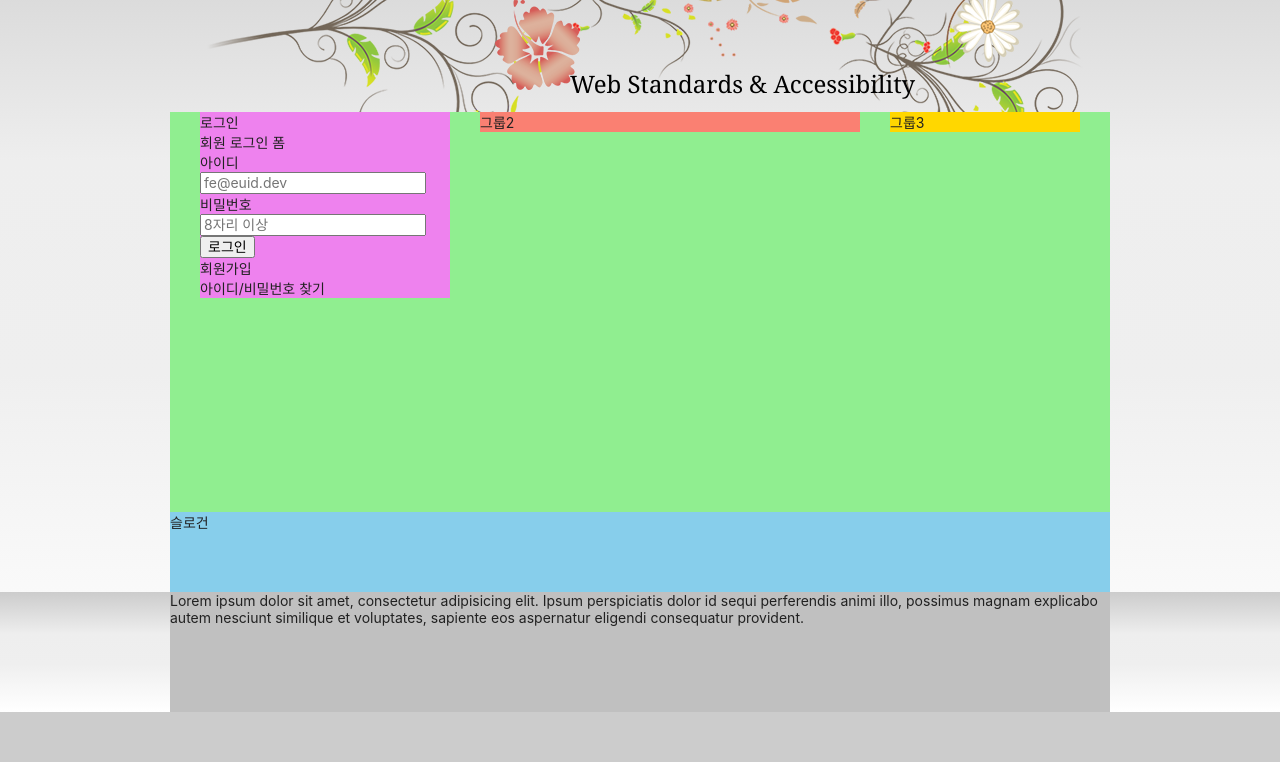
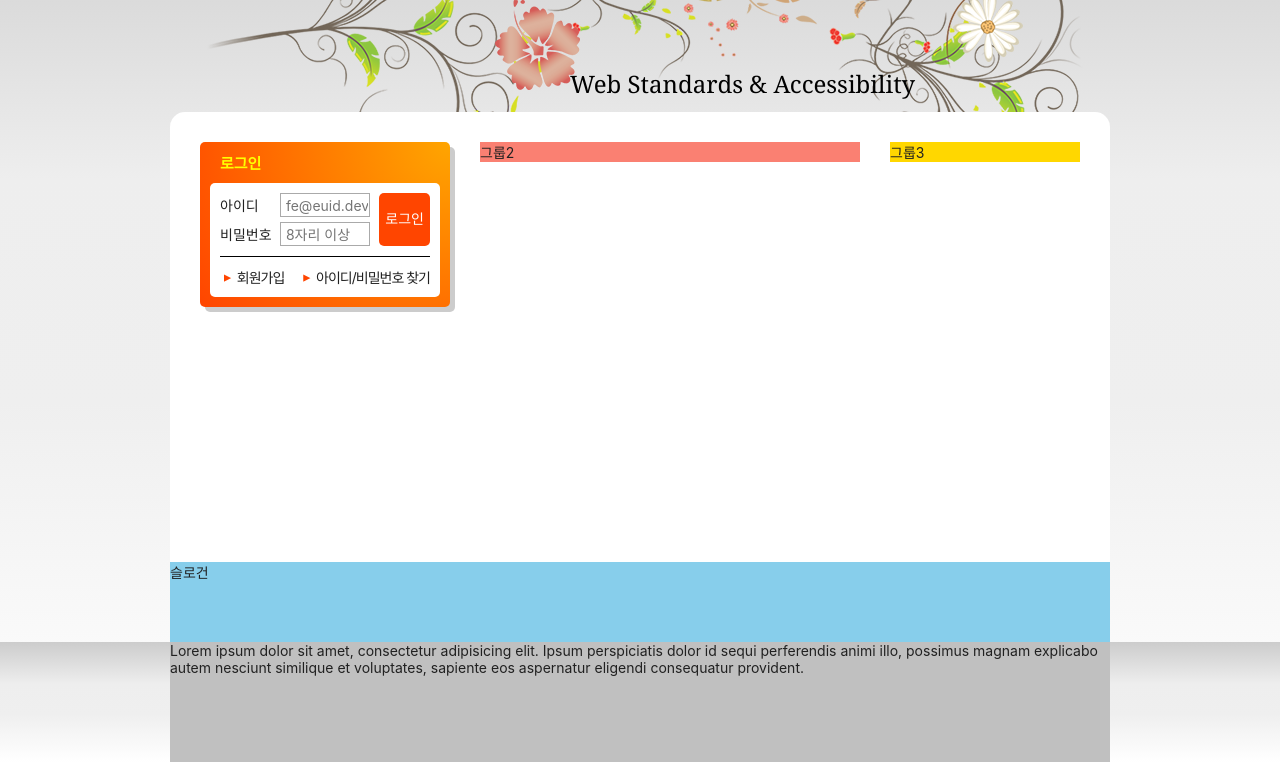
Before and after one commit to third-park/HTML5, a plain HTML site: page index.html in a window 1280 px wide. Shown: the part 135-897 px from the top of the page. Before the commit the page ends 847 px from the top, so only its background shows below. Drawn offline with Linux system fonts and the light colour scheme; a web font is replaced by a local one.

Commit message:
로그인 폼 완성

```diff
--- a/styles/style.css
+++ b/styles/style.css
@@ -3,7 +3,8 @@
 @import url(./reset.css);
 
 /* 숨김컨텐츠 */
-.a11y-hidden {
+.a11y-hidden,
+legend {
   background-color: red;
   position: absolute;
   width: 1px;
@@ -261,12 +262,13 @@ body {
   padding-bottom: 40px;
 }
 .main {
-  background: lightgreen;
-  height: 50vh;
   display: flow-root;
+  background: #fff;
+    min-height: 450px;
+    padding: 30px 15px;
+    border-radius: 15px 15px 0 0;
     /* overflow: hidden; */
     /* BFC 찾아보기, overflow 원리 알려면. */
-    padding: 0 15px;
   }
 
   .group {
@@ -274,9 +276,8 @@ body {
     float: left;
   }
 
-  .group1 {
-    background: violet;
-    width: 250px;
+.group1 {
+  width: 250px;
   }
 
   .group2 {
@@ -289,6 +290,91 @@ body {
     width: 190px;
 }
 
+/* 로그인 */
+.login {
+  box-shadow: 5px 5px 0 0 #ccc;
+  background: orange radial-gradient(circle at right top, orange, orangered);
+  padding: 10px;
+  border-radius: 5px;
+}
+
+.login-title {
+  color: #ff0;
+  font-size: 15px;
+  font-weight: 700;
+  /* margin/padding 대신 text-indent 도 이용가능. */
+  text-indent: 10px;
+}
+
+.login-form {
+  background-color: #fff;
+  margin-top: 10px;
+  border-radius: 5px 5px 0 0;
+  padding: 10px 10px 0 10px;
+}
+
+.login-form fieldset {
+  position: relative;
+  border-bottom: 1px solid black;
+  padding-bottom: 5px;
+}
+
+.user-email,
+.user-pw {
+  margin-bottom: 5px;
+}
+
+.login-form label {
+  display: inline-block;
+  width: 4em;
+}
+
+.login-form input {
+  width: 90px;
+  height: 24px;
+  border: 1px solid #aaa;
+  padding: 1px 1px 1px 5px;
+}
+
+.login-button {
+  position: absolute;
+  top: 0;
+  right: 0;
+  height: 53px;
+  background-color: orangered;
+  color: #fff;
+  border: 0;
+  padding: 0 8;
+  border-radius: 5px;
+}
+
+.sign {
+  background-color: #fff;
+  border-radius: 0 0 5px 5px;
+  padding: 4px 10px 4px 10px;
+  display: flex;
+  flex-flow: row nowrap;
+  justify-content: space-between;
+}
+
+.sign a {
+  display: block;
+  padding: 6px 0;
+  letter-spacing: -1px;
+}
+
+.sign a::before {
+  content: '\e804';
+  font-family: "fontello";
+  font-style: normal;
+  font-weight: normal;
+  display: inline-block;
+  text-decoration: inherit;
+  width: 1em;
+  margin-right: .2em;
+  text-align: center;
+  color: orangered;
+}
 /* 슬로건 */
 .slogan {
   background: skyblue;
```
